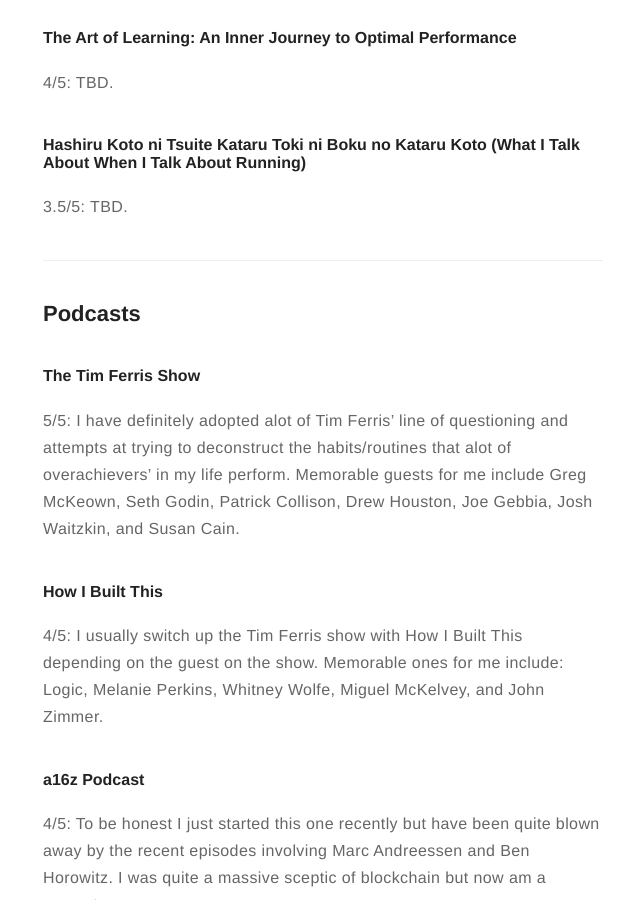
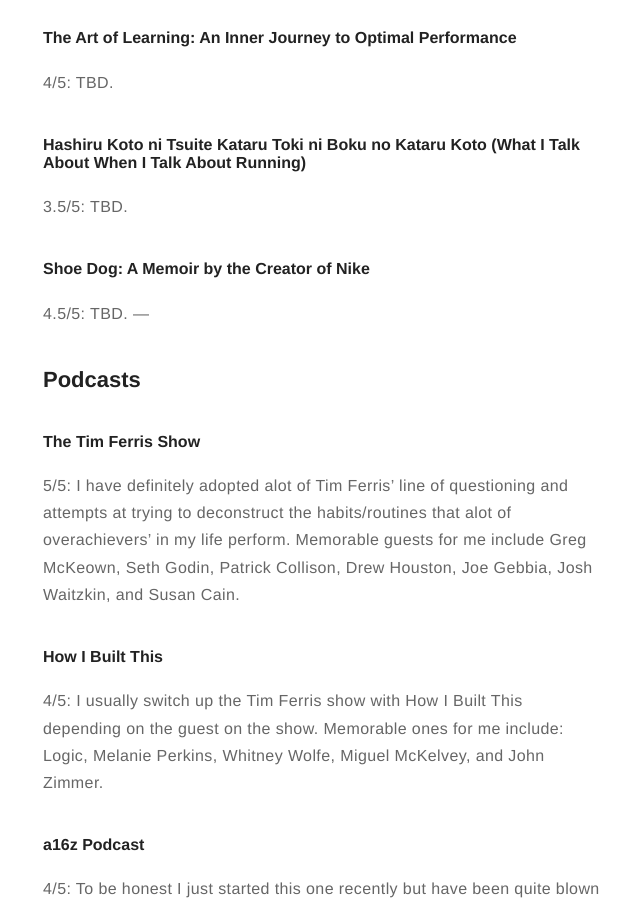
Before and after one commit to chrishyland/chrishyland.github.io, a Jekyll site: the page built from _posts/2019-07-01-Reading_List.md, in a window 1280 px wide and 900 px high, scrolled down 5234 px. Shown: the whole window, without its empty margins (317-957 px from the left). Built offline with Jekyll 4.4.1, drawn with Linux system fonts in a browser that asks for light colours; some of the changed text lies outside the part shown.

Commit message:
update list

```diff
--- a/_posts/2019-07-01-Reading_List.md
+++ b/_posts/2019-07-01-Reading_List.md
@@ -76,6 +76,8 @@
 #### Hashiru Koto ni Tsuite Kataru Toki ni Boku no Kataru Koto (What I Talk About When I Talk About Running)
 3.5/5: TBD.
 
+#### Shoe Dog: A Memoir by the Creator of Nike
+4.5/5: TBD.
 ---
 
 ## Podcasts
```
Also changed, not shown: other parts of _posts/2019-07-01-Reading_List.md (+1 -1 lines).
